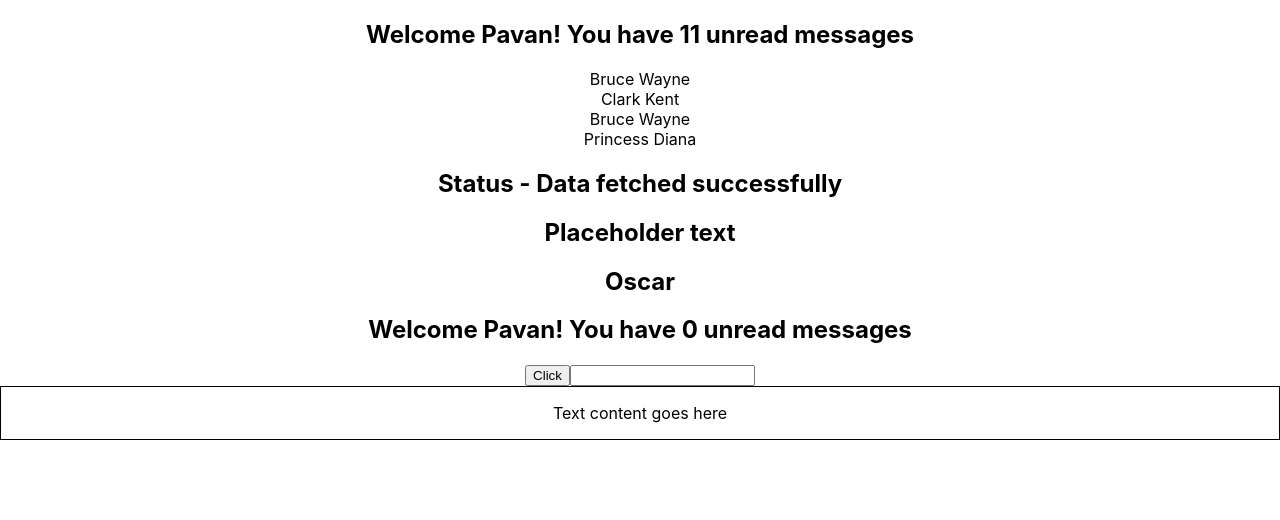
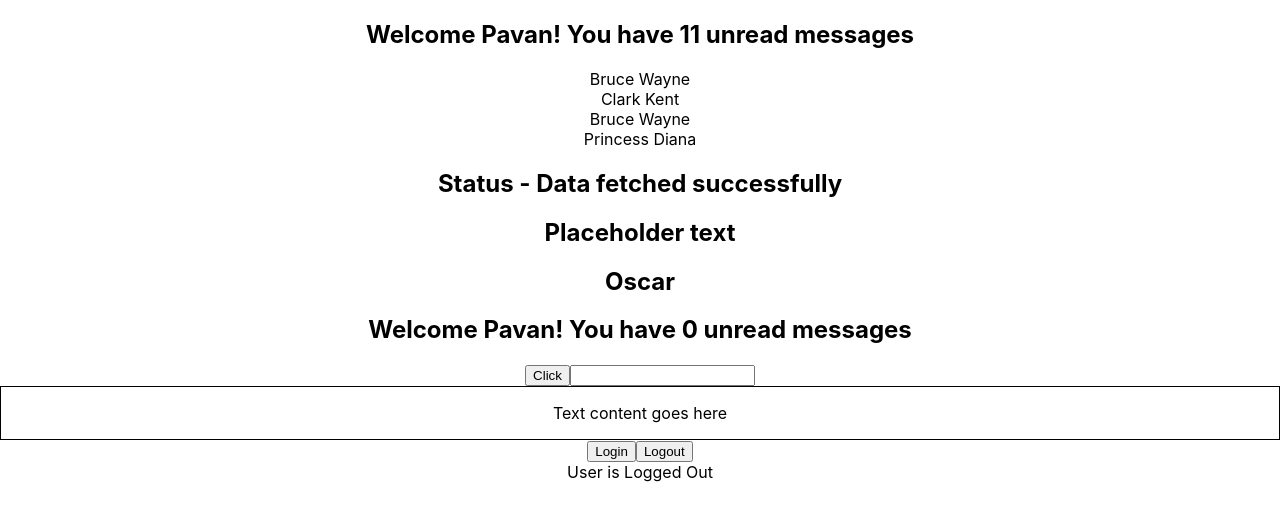
Before and after one commit to SAIKUMAR124/react-typescript-demo, a React (Create React App) app: page / in a window 1280 px wide. Shown: the top 520 px of the page. Built offline with nearby package versions, Linux system fonts and the light colour scheme.

Commit message:
useState

```diff
--- a/src/App.tsx
+++ b/src/App.tsx
@@ -8,6 +8,7 @@
 import { Button } from "./Components/Button";
 import { Input } from './Components/Input';
 import { Container } from "./Components/Container";
+import { LoggedIn } from "./Components/state/LoggedIn";
 
 function App() {
   const personName = {
@@ -51,6 +52,7 @@
       />
       <Input value='' handleChange={(event)=> console.log(event)} />
       <Container styles={{border: '1px solid black', padding: '1rem' }} />
+      <LoggedIn />
     </div>
   );
 }
--- /dev/null
+++ b/src/Components/state/LoggedIn.tsx
@@ -0,0 +1,20 @@
+import { useState } from "react";
+
+export const LoggedIn = () => {
+  const [isLoggedIn, setIsLoggedIn] = useState(false);
+
+  const handleLogin = () => {
+    setIsLoggedIn(true);
+  };
+  const handleLogout = () => {
+    setIsLoggedIn(false);
+  };
+
+  return (
+    <div>
+      <button onClick={handleLogin}>Login</button>
+      <button onClick={handleLogout}>Logout</button>
+      <div>User is {isLoggedIn ? "Logged In" : "Logged Out"} </div>
+    </div>
+  );
+};
--- /dev/null
+++ b/src/Components/state/LoggedIn.types.ts
@@ -0,0 +1 @@
+export {}
```
